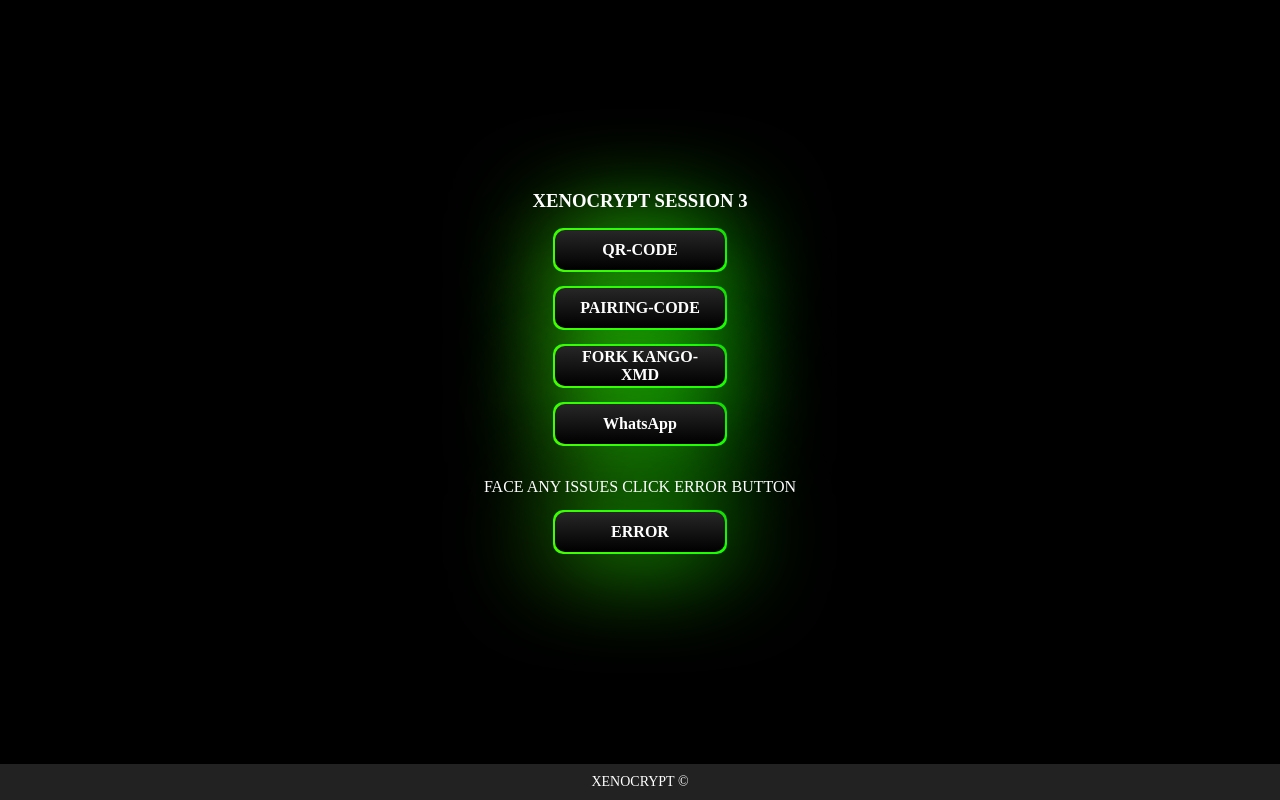
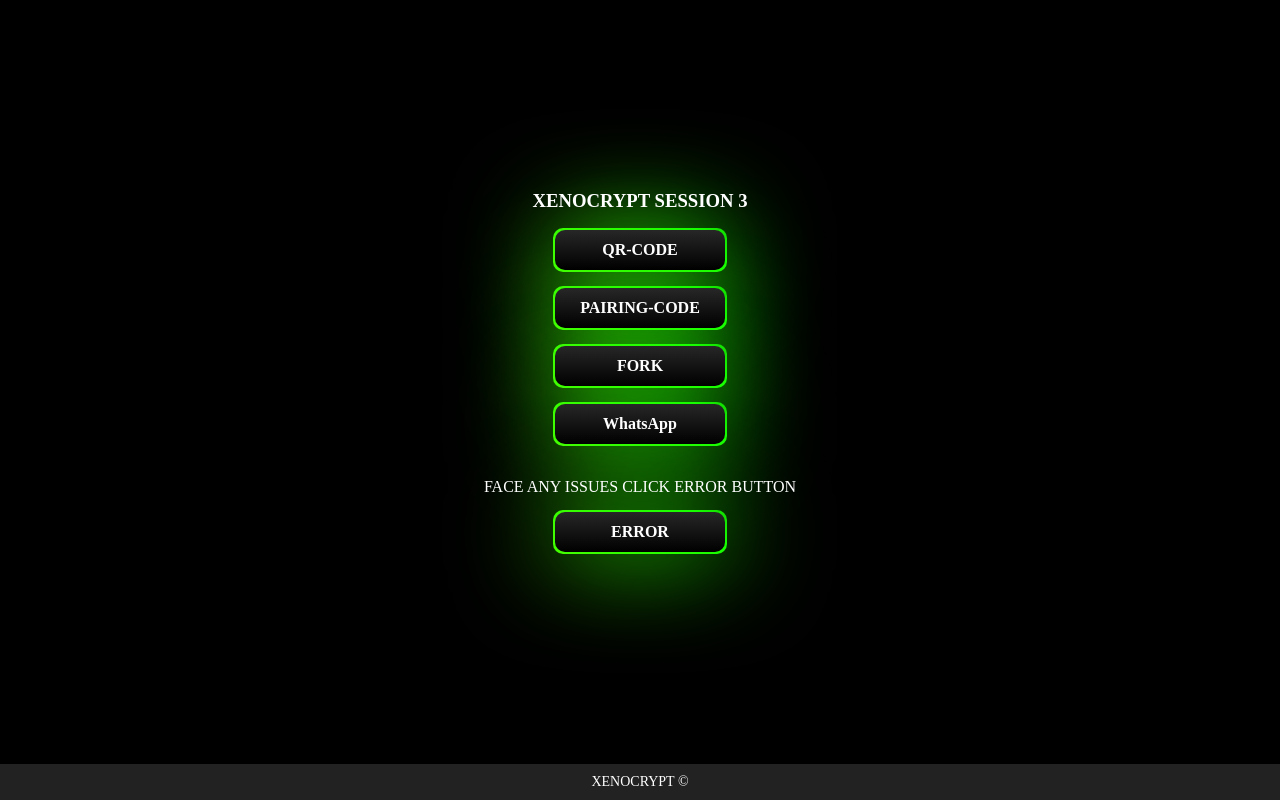
Before and after one commit to xenocrypt01/kango-pair-site, a website: page main.html in a window 1280 px wide. Drawn offline with Linux system fonts and the light colour scheme.

Commit message:
Update main.html

```diff
--- a/main.html
+++ b/main.html
@@ -116,7 +116,7 @@
     <div></div>
     <a href="/qr" class="button" target="_blank"> <span>QR-CODE</span> </a> <br>
     <a href="/pair" class="button" target="_blank"> <span>PAIRING-CODE</span> </a> <br>
-    <a href="https://github.com/darkdev-tech/monitor/fork" class="button" target="_blank"> <span>FORK KANGO-XMD</span> </a> <br> </a>
+    <a href="https://github.com/darkdev-tech/monitor/fork" class="button" target="_blank"> <span>FORK</span> </a> <br> </a>
     <a href="https://whatsapp.com/channel/0029VaesBAXJJhzefVszDu3h" class="button" target="_blank"> <span>WhatsApp</span> </a> <br>
 
     <p>FACE ANY ISSUES CLICK ERROR BUTTON</p>
```
